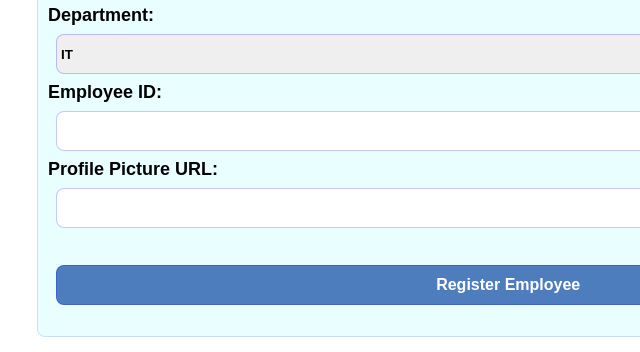
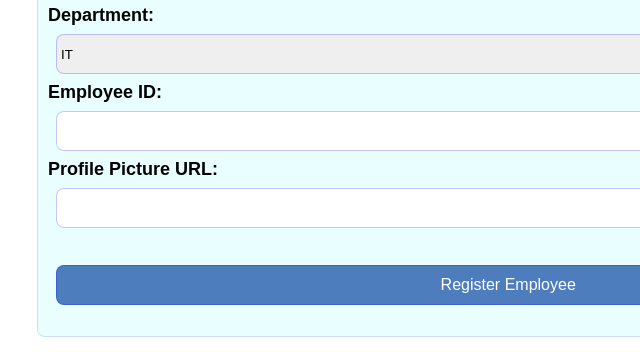
Before and after one commit to PraneethPolati/Task2, a plain HTML site: page index.html in a window 1280 px wide. Shown: the part 339-691 px from the top of the page, 121-761 px from the left. Drawn offline with Linux system fonts and the light colour scheme.

Commit message:
third commit

```diff
--- a/styles.css
+++ b/styles.css
@@ -45,7 +45,6 @@ input{
     width:95%;
     height:40px;
     margin:8px;
-    font-weight: 600;
     border:none;
     border-radius:8px;
     border: 0.02em solid rgba(0, 0, 255, 0.218);
@@ -54,7 +53,6 @@ select{
     width:95%;
     height:40px;
     margin:8px;
-    font-weight: 600;
     border: 0.02em solid rgba(0, 0, 255, 0.218);
     border-radius:8px;
 }
@@ -65,7 +63,6 @@ button{
     margin:8px;
     color:white;
     font-size: 16px;
-    font-weight: 600;
     border:none;
     border-radius:8px;
     border: 0.02em solid rgba(0, 0, 255, 0.218);
```
